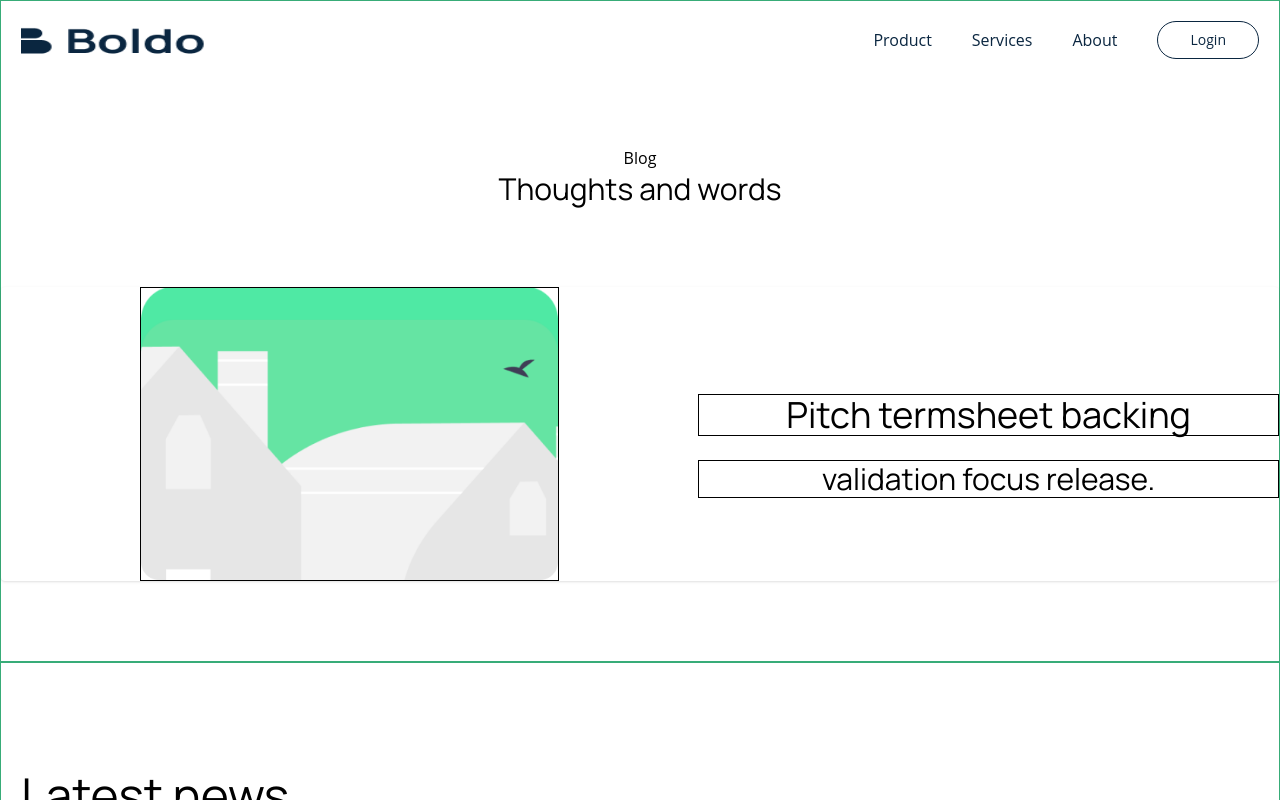
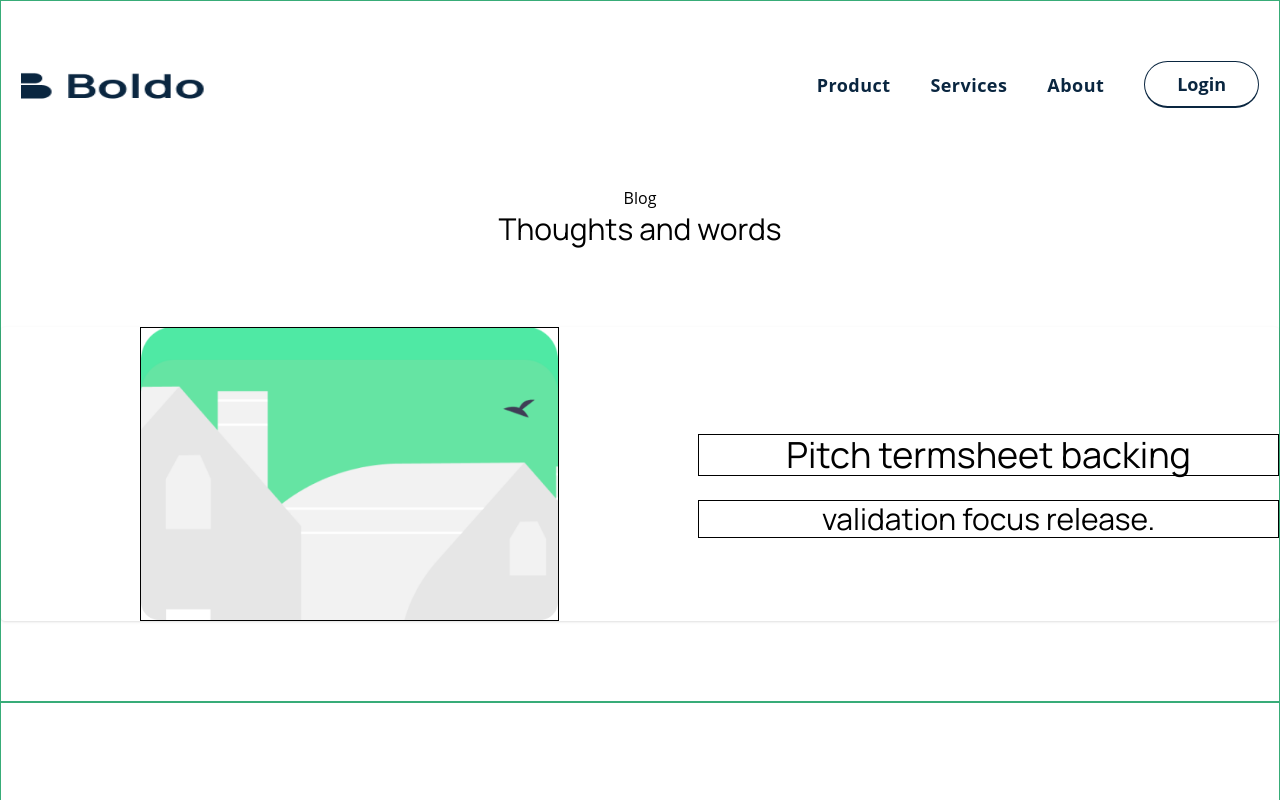
Before and after one commit to ikechuku/boldo-landing-page, a React (Create React App) app: page / in a window 1280 px wide. Shown: the top 800 px of the page. Built offline with nearby package versions, Linux system fonts and the light colour scheme.

Commit message:
feat: Add Hero component

```diff
--- a/src/components/header/index.js
+++ b/src/components/header/index.js
@@ -2,17 +2,20 @@ import Logo from '../../img/Logo.png'
 const Header = () => {
     return (
 
-        <header class="bg-transparent text-midnight body-font header">
+        <header class="bg-transparent text-midnight body-font header mt-10 lg-mt-18">
             <div class="mx-auto flex flex-wrap p-5 flex-col md:flex-row items-center">
-                <a href="#hero" class="flex title-font font-medium bor text-midnight  md:mb-0">
+                <a href="#hero" class="flex title-font font-medium bor text-midnight md:mb-0">
                     <img src={Logo} alt='mySvgImage' className='logo' />
                 </a>
-                <nav class="md:ml-auto flex flex-wrap items-center text-base justify-center">
-                    <a class="mr-5 md:mr-10 hover:text-green-100 cursor-pointer" href='#product'>Product</a>
-                    <a class="mr-5 md:mr-10 hover:text-green-100 cursor-pointer" href='#services'>Services</a>
-                    <a class="mr-5 md:mr-10 hover:text-green-100 cursor-pointer" href='#about'>About</a>
+                <nav class="md:ml-auto flex flex-wrap items-center text-base lg:text-lg font-bold justify-center sans text-midnight tracking-wide">
+                    <a class="mr-5 md:mr-10 hover:text-green-100 cursor-pointer hover:scale-110 ease-in-out" href='#product'>Product</a>
+                    <a class="mr-5 md:mr-10 hover:text-green-100 cursor-pointer hover:scale-110 ease-in-out" href='#services'>Services</a>
+                    <a class="mr-5 md:mr-10 hover:text-green-100 cursor-pointer hover:scale-110 ease-in-out" href='#about'>About</a>
+
                 </nav>
-                <button className="transition border rounded-full focus:outline-none duration-150 ease-in-out hover:bg-indigo-600 bg-indigo-700 text-midnight px-8 py-2 text-sm">Login</button>
+                <button className="transition border rounded-full focus:outline-none duration-150 ease-in-out hover:bg-midnight hover:text-white border-b-2 text-midnight px-8 ">
+                    <div class="cursor-pointer text-base lg:text-lg font-bold sans my-2 " >Login</div>
+                </button>
             </div>
         </header>
     );
```
